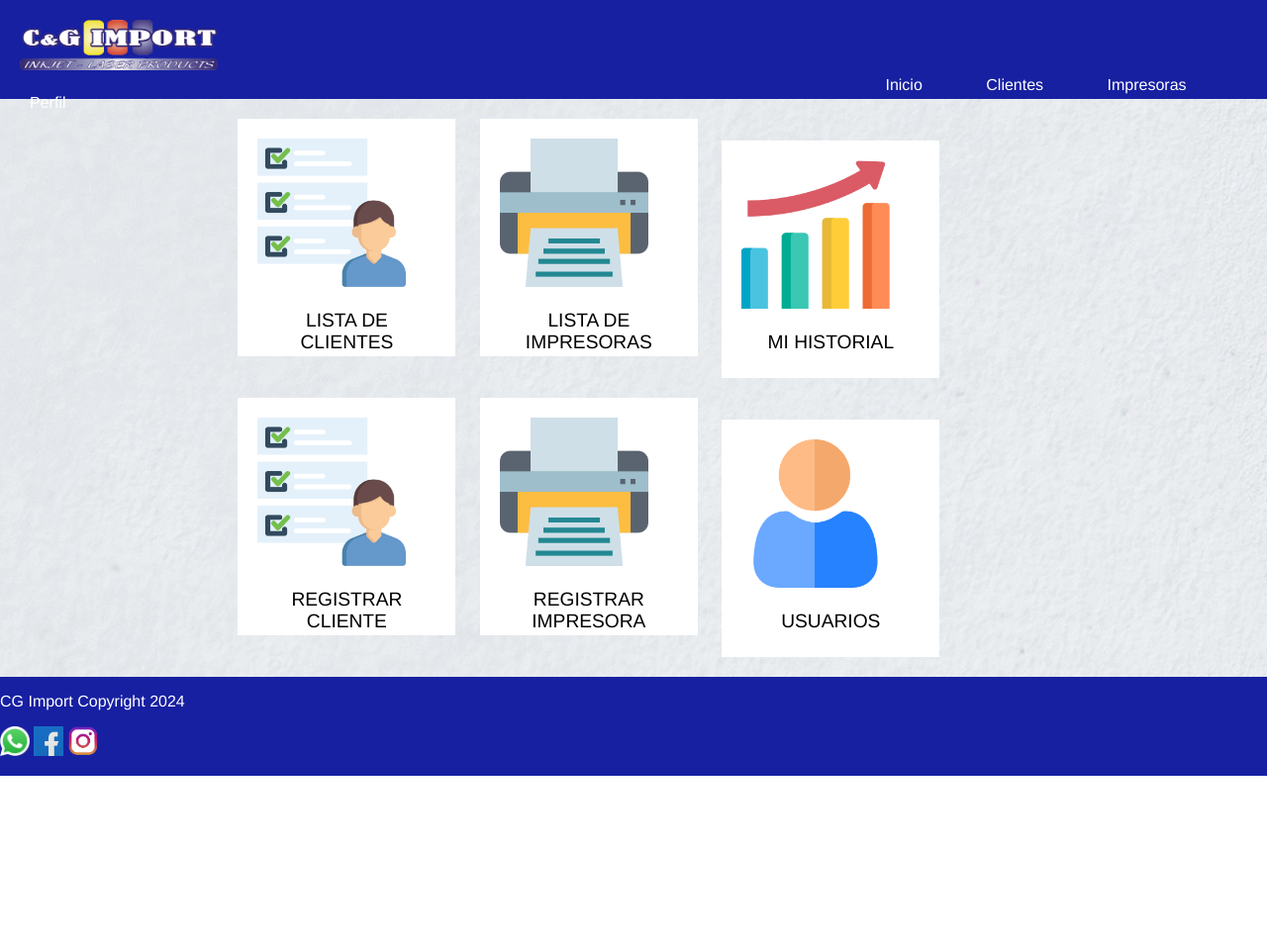
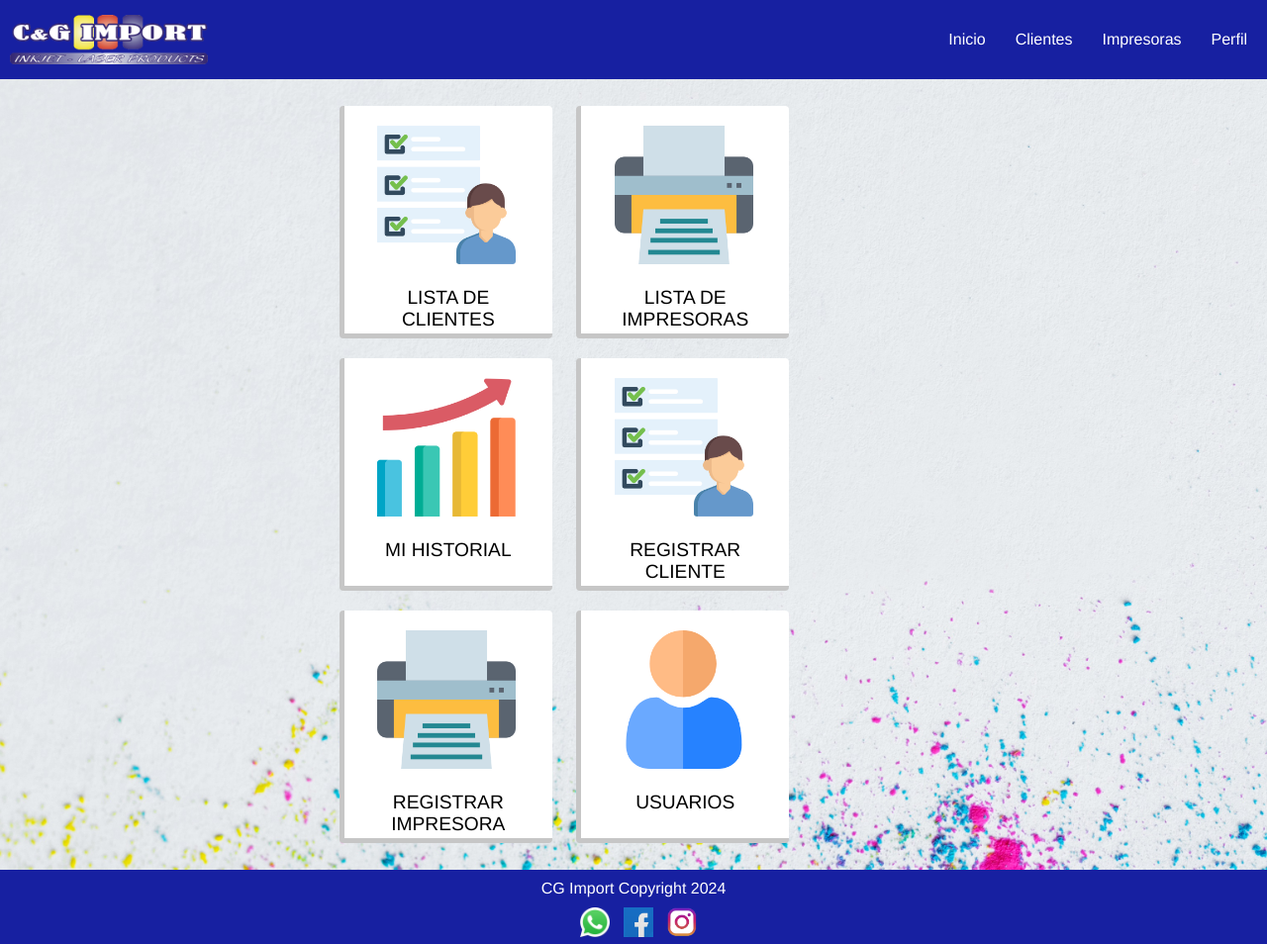
Before and after one commit to Deivid-Ruales/samrepi, a plain HTML site: page menu.html in a window 1280 px wide. Shown: the whole page at 99% size. Before the commit the page ends 800 px from the top, so only its background shows below. Drawn offline with Linux system fonts and the light colour scheme.

Commit message:
Finish style and html menu page

```diff
--- a/menu.html
+++ b/menu.html
@@ -11,43 +11,68 @@
 <body class="body-menu">
   <header class="header">
     <img class="logo-header" alt="Logo CGImport" src="/resources/logo-cgimport.png">
+    <div class="nav-header">
       <a class="options-header" href="#">Inicio</a>
       <a class="options-header" href="#">Clientes</a>
       <a class="options-header" href="#">Impresoras</a>
       <a class="options-header" href="#">Perfil</a>
+    </div>
   </header>
+
   <main class="main-menu">
+
     <div class="item-menu">
+      <a href="#">
         <img class="image-menu" src="/resources/customer.png" alt="Lista de clientes">
         <p class="title-menu">LISTA DE CLIENTES</p>
+      </a>
     </div>
+
     <div class="item-menu">
+      <a href="#">
         <img class="image-menu" src="/resources/printer.png" alt="Lista de impresoras">
         <p class="title-menu">LISTA DE IMPRESORAS</p>
+      </a>
     </div>
+
     <div class="item-menu">
+      <a href="#">
         <img class="image-menu" src="/resources/historial.png" alt="Mi historial">
         <p class="title-menu">MI HISTORIAL</p>
+      </a>
     </div>
+
     <div class="item-menu">
+      <a href="#">
         <img class="image-menu" src="/resources/customer.png" alt="Registrar cliente">
         <p class="title-menu">REGISTRAR CLIENTE</p>
+      </a>
     </div>
+
     <div class="item-menu">
+      <a href="#">
         <img class="image-menu" src="/resources/printer.png" alt="Registrar impresora">
         <p class="title-menu">REGISTRAR IMPRESORA</p>
+      </a>
     </div>
+
     <div class="item-menu">
+      <a href="#">
         <img class="image-menu" src="/resources/user.png" alt="Usuarios">
         <p class="title-menu">USUARIOS</p>
+      </a>
     </div>
   </main>
+
   <footer class="footer-menu">
     <p class="text-footer">CG Import Copyright 2024</p>
+    <div class="images-footer">
       <img class="contact-icons-footer" src="/resources/whatsapp.png" alt="Whatsapp">
       <img class="contact-icons-footer" src="/resources/facebook.PNG" alt="Facebook">
       <img class="contact-icons-footer" src="/resources/instagram.PNG" alt="Instagram">
+    </div>
   </footer>
+
 </body>
 
 </html>
--- a/styles/menu.css
+++ b/styles/menu.css
@@ -4,55 +4,76 @@
 }
 
 .header {
+    display: flex;
+    justify-content: space-between;
+    align-items: center;
     width: 100%;
-    height: 100px;
+    height: 80px;
     background-color: #1720a1;
     top: 0;
 }
 
 .logo-header {
-    margin: 20px 50% 20px 20px;
+    margin: 10px;
     width: 200px;
+}
+
+.nav-header {
+    display: flex;
+    justify-content: flex-end;
+    align-items: center;
+    flex-grow: 1;
+    margin-right: 20px;
 }
 
 .options-header {
     text-decoration: none;
-    margin: 30px;
     color: white;
-
+    margin-left: 30px;
 }
 
 .main-menu {
     background-image: url("/resources/bg-color-2.jpg");
+    background-size: cover;
     background-repeat: no-repeat;
-    padding: 10px 18%;
+    background-position: bottom;
+    width: auto;
+    height: 100%;
+    padding: 17px 26%;
 }
 
-.item-menu{
+.item-menu {
     background-color: white;
-    width: 180px;
-    height: 200px;
+    width: 170px;
+    height: 190px;
     padding: 20px;
     margin: 10px;
+    border-radius: 4px;
     display: inline-block;
-
+    border-left: 5px solid #C6C6C6;
+    border-bottom: 5px solid #C6C6C6;
 }
 
 .image-menu {
-    width: 150px;
-    height: 150px;
-    display:flexbox;
-    justify-content: center;
+    width: 140px;
+    height: 140px;
+    margin: 0 8%;
+}
+
+a {
+    text-decoration: none;
+    color: black;
 }
 
 .title-menu {
     text-align: center;
     font-size: larger;
+    display: grid;
 }
 
 .footer-menu {
     width: 100%;
-    height: 100px;
+    height: 80px;
     background-color: #1720a1;
     bottom: 0;
     display: inline-block;
@@ -62,9 +83,19 @@
 
 .text-footer {
     color: white;
+    margin: 0 auto;
+    padding: 10px 0;
+    text-align: center;
+}
+
+.images-footer {
+    margin: 0 auto;
+    text-align: center;
+    display: block;
 }
 
 .contact-icons-footer {
     width: 30px;
     height: 30px;
+    margin-left: 10px;
 }
```
Lines whose indentation alone changed are shown as unchanged.
